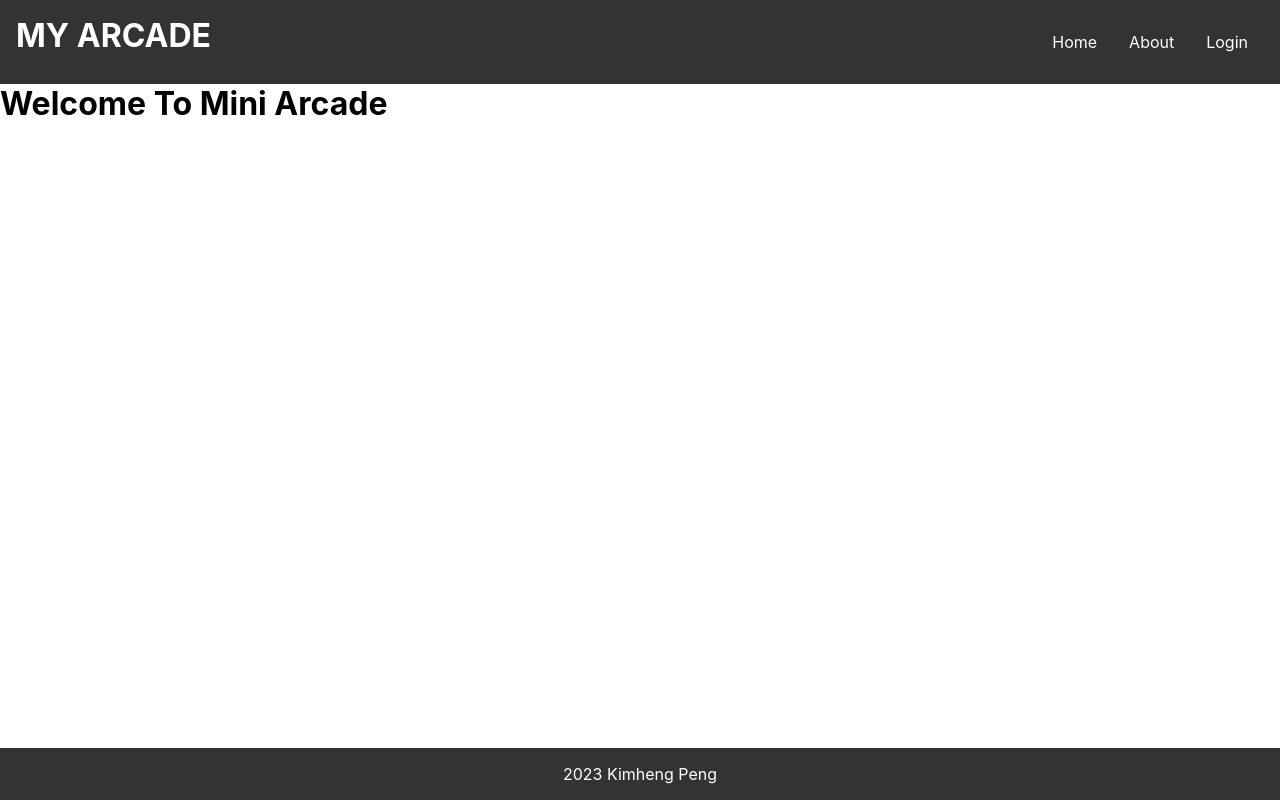
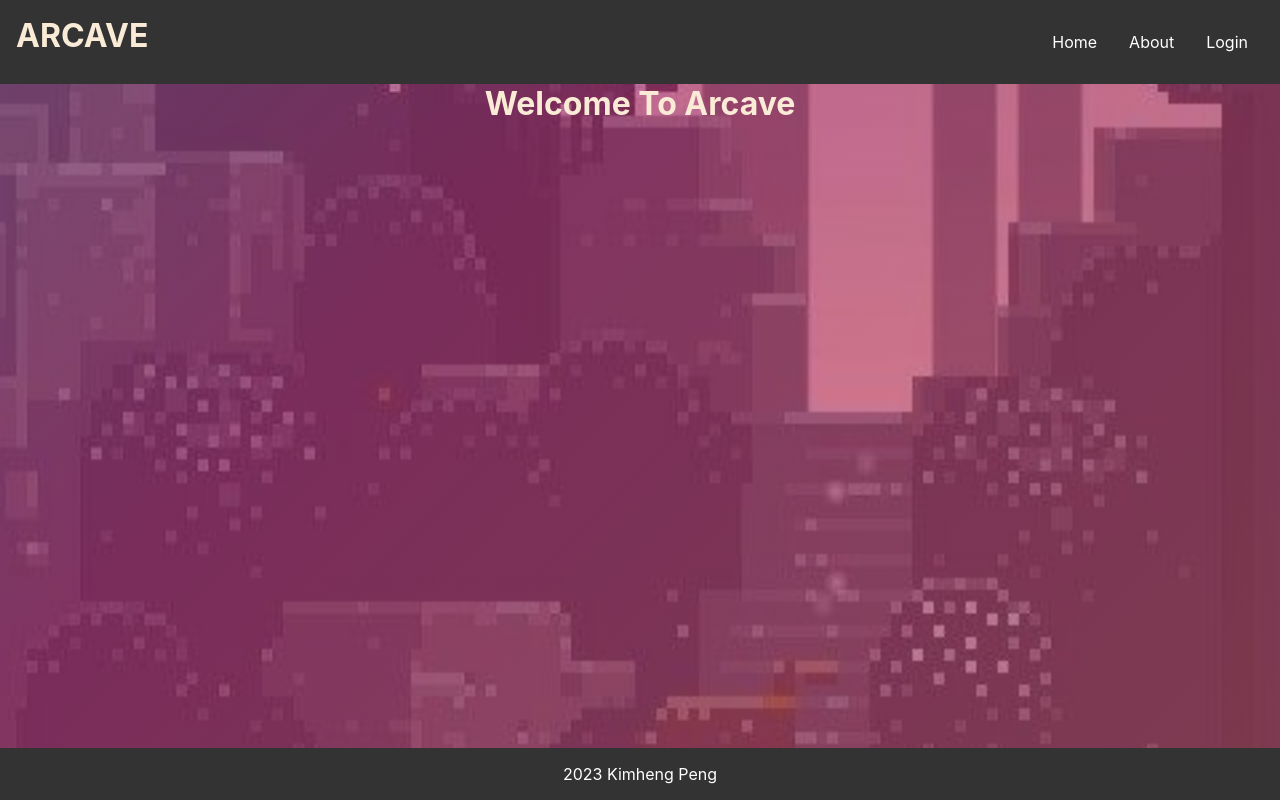
Before and after one commit to TotifyKH/mern-stack-project-1, a React (Create React App) app in the folder client/: page / in a window 1280 px wide. Built offline with nearby package versions, Linux system fonts and the light colour scheme.

Commit message:
Figuring out how to implement animated gradient background and a background image

```diff
--- a/client/src/App.css
+++ b/client/src/App.css
@@ -0,0 +1,17 @@
+@keyframes Gradient {
+  0% {
+  background-position: 0% 50%
+  }
+50% {
+background-position: 100% 50%
+}
+100% {
+background-position: 0% 50%
+}
+}
+
+body {
+  background: linear-gradient(-45deg, #ee765281, #e73c7e7b, #23a5d582, #23d5ab85), url('../public/img/pixel_art_bg.jpg');
+  background-size: 400% 400%;
+  animation: Gradient 15s ease infinite;
+}
--- a/client/src/components/Header.jsx
+++ b/client/src/components/Header.jsx
@@ -4,7 +4,7 @@ import { Link } from 'react-router-dom';
 const Header = () => {
   return (
     <header>
-      <h1>MY ARCADE</h1>
+      <h1>ARCAVE</h1>
       <nav>
         <ul>
           <li><Link to='/'>Home</Link></li>
--- a/client/src/css/home.css
+++ b/client/src/css/home.css
@@ -0,0 +1,6 @@
+
+
+h1 {
+  margin: auto;
+  color: antiquewhite;
+}
--- /dev/null
+++ b/client/src/css/layout.css
@@ -0,0 +1,5 @@
+.default-container{
+  display: flex;
+  align-items: center;
+  justify-content: center;
+}
--- a/client/src/index.css
+++ b/client/src/index.css
@@ -2,6 +2,9 @@
   margin: auto;
 }
 
+html{
+  height: 100%;
+}
 
 body {
   margin: 0;
@@ -10,6 +13,7 @@ body {
     sans-serif;
   -webkit-font-smoothing: antialiased;
   -moz-osx-font-smoothing: grayscale;
+  min-height: 100%;
 }
 
 code {
--- a/client/src/pages/Home.jsx
+++ b/client/src/pages/Home.jsx
@@ -1,8 +1,12 @@
+import '../css/home.css'
+import '../css/layout.css'
 
 const Home = () => {
   return (
     <>
-      <h1>Welcome To Mini Arcade</h1>
+    <div class="default-container">
+      <h1>Welcome To Arcave</h1>
+    </div>
     </>
   )
 }
```
Also changed, not shown: client/public/img/pixel_art_bg.jpg (renamed from client/public/media/pixel_art_bg.jpg).
